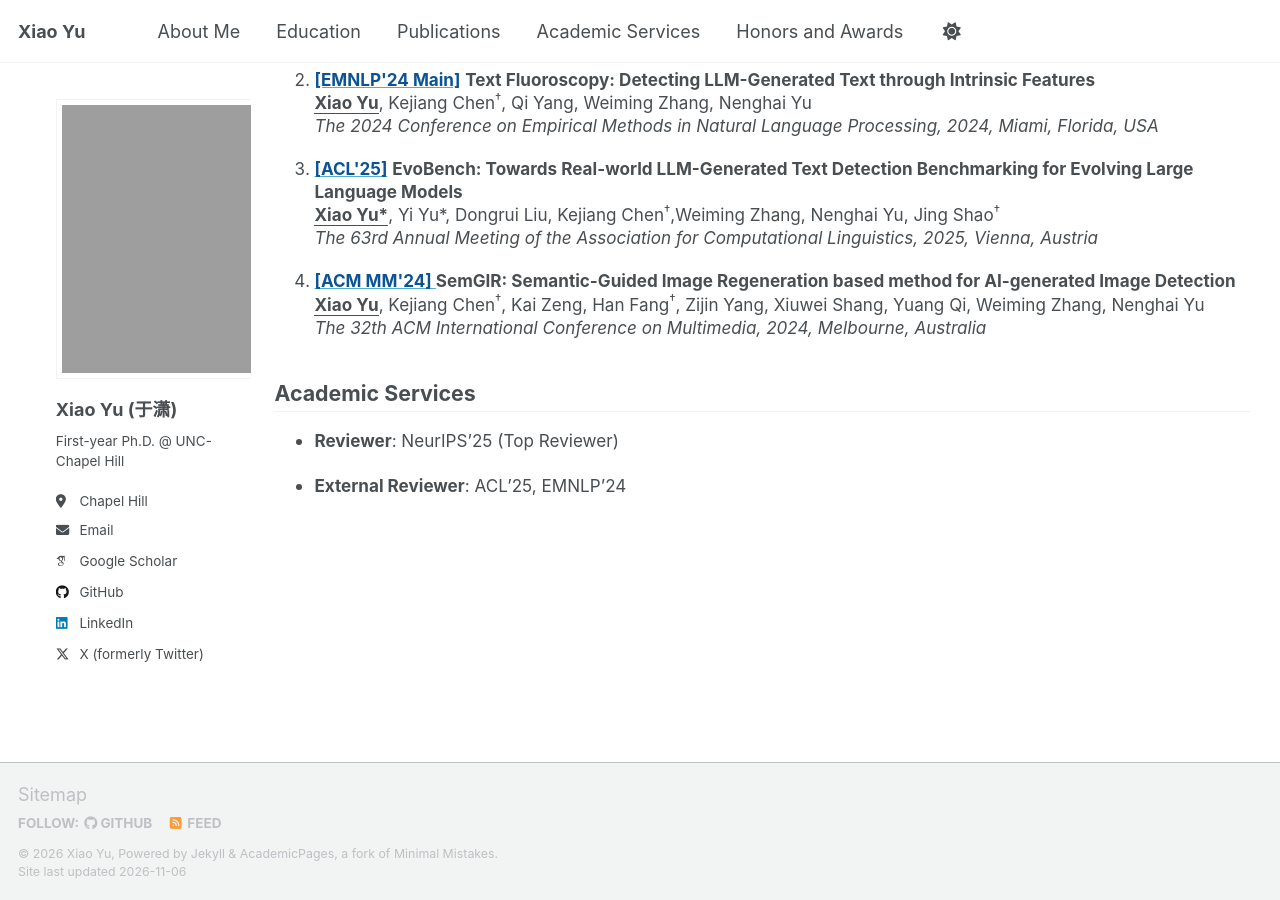
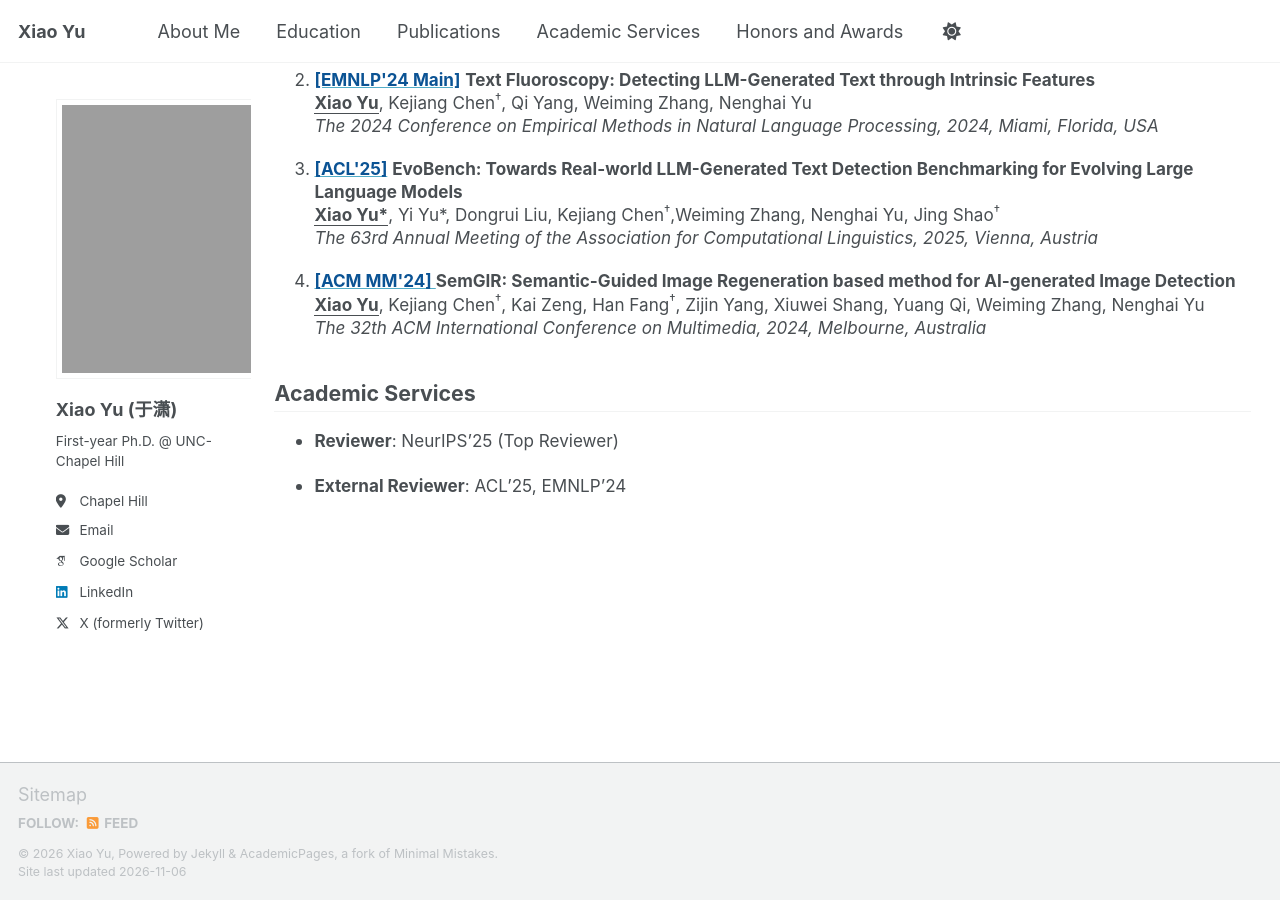
Before and after one commit to xiaoyu-1217/xiaoyu-1217.github.io, a Jekyll site: the page built from _pages/about.md, in a window 1280 px wide and 900 px high, scrolled down 626 px. Built offline with Jekyll 4.4.1, drawn with Linux system fonts in a browser that asks for light colours; some web fonts are replaced; a script that is not in the unit is left out.

Commit message:
Update _config.yml

```diff
--- a/_config.yml
+++ b/_config.yml
@@ -51,7 +51,6 @@ author:
 
   # Social media
   artstation       : # Username
-  github       : "xxiaoyuuuu"
   # bluesky          : "bsky.app" # Replace this with you Bluesky username
   facebook         : # Username
   flickr           : # Username
```
